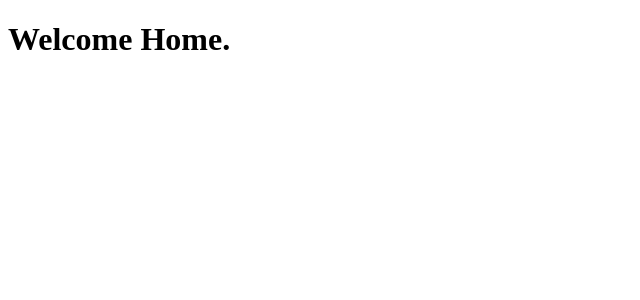
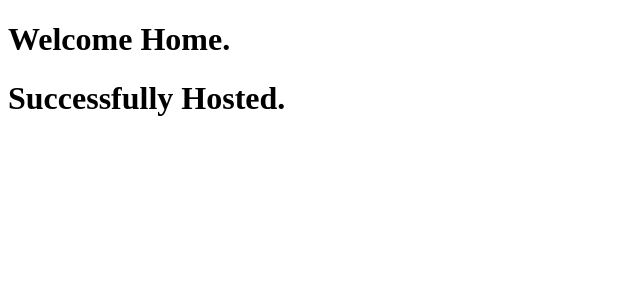
Before and after one commit to pakuhn93/financial-accounting-quiz, a React (Vite) app: page / in a window 1280 px wide. Shown: the top 300 px of the page, without its empty margins (0-640 px from the left). Built offline with nearby package versions, Linux system fonts and the light colour scheme.

Commit message:
added a header to App() for troubleshooting

```diff
--- a/src/App.jsx
+++ b/src/App.jsx
@@ -6,6 +6,7 @@ export default function App() {
   return (
     <>
       <Outlet />
+      <h1>Successfully Hosted.</h1>
     </>
   );
 }
```
